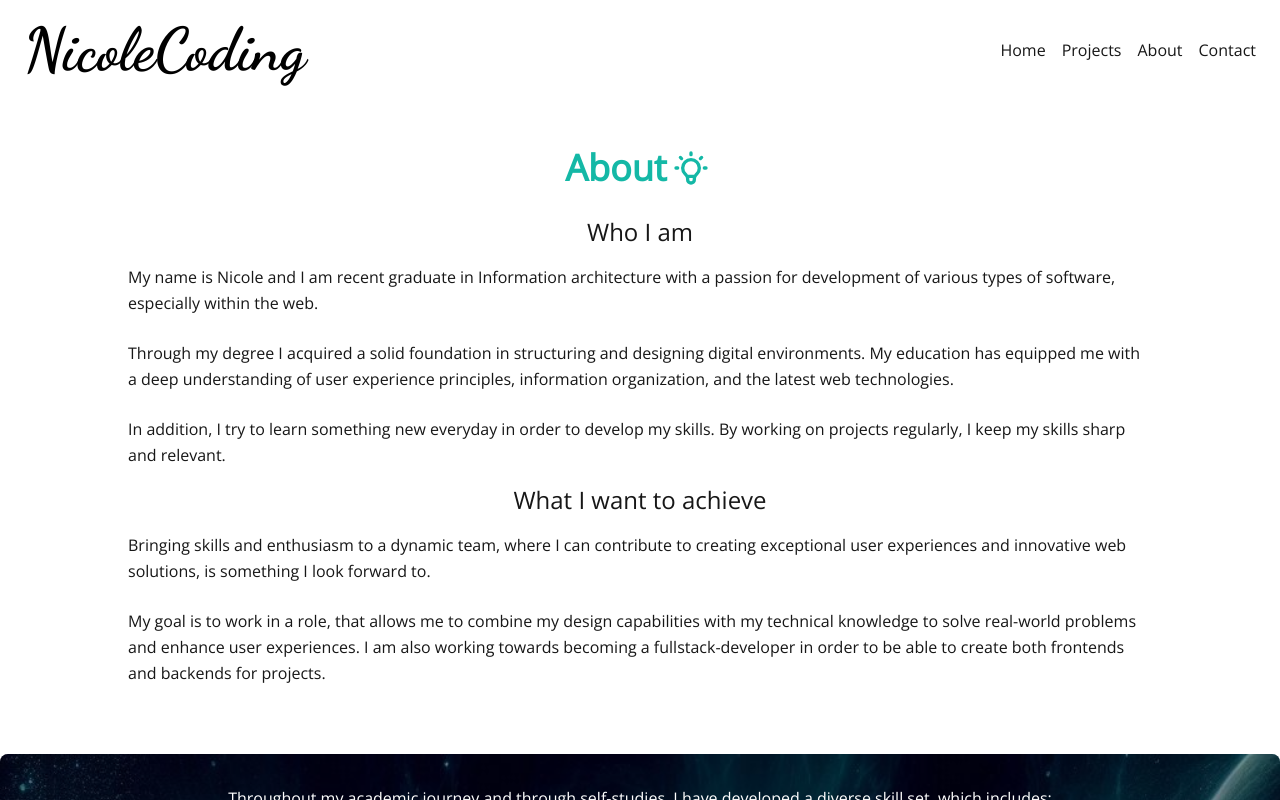
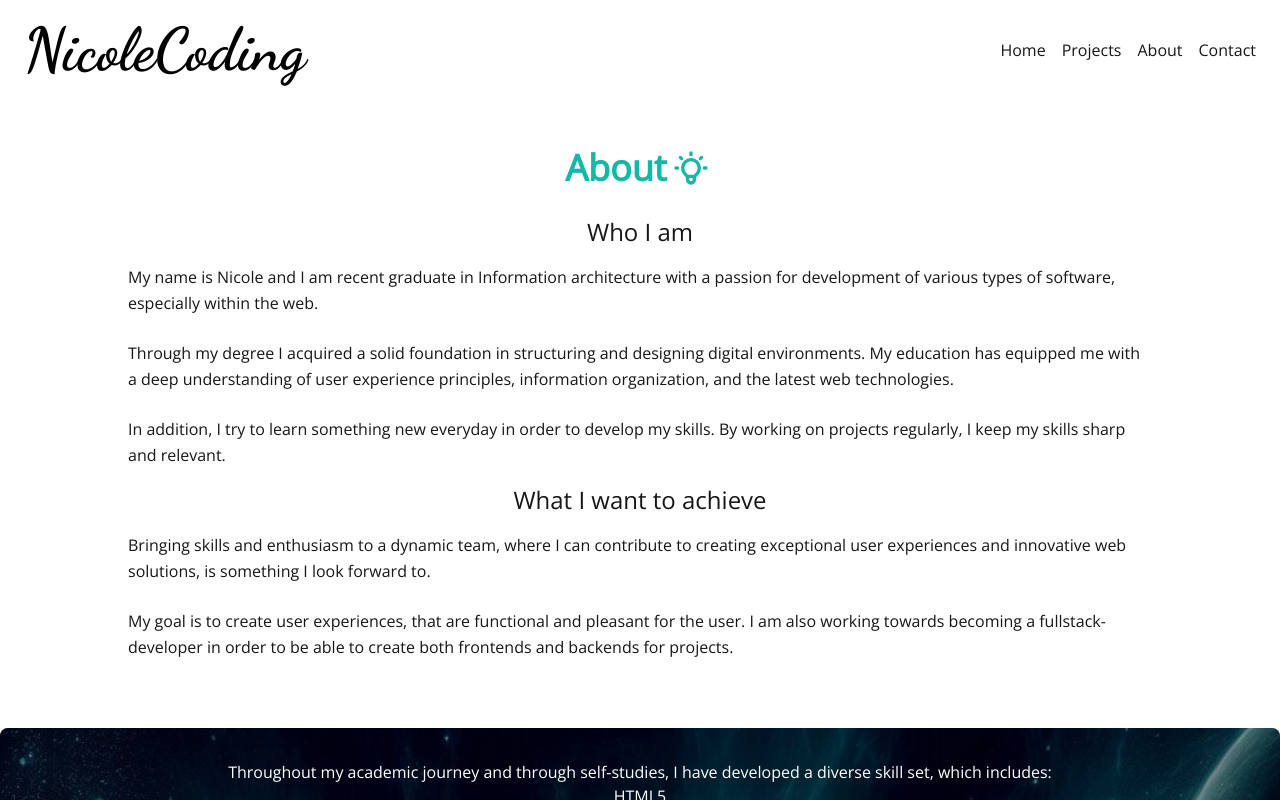
Before and after one commit to NicoleCoding/portfolio-next, a Next.js app: page /about in a window 1280 px wide. Shown: the top 800 px of the page. Built offline with nearby package versions, Linux system fonts and the light colour scheme.

Commit message:
Text changes

```diff
--- a/pages/about.js
+++ b/pages/about.js
@@ -17,7 +17,7 @@ export default function About() {
                 <h3 className="text-2xl m-1">What I want to achieve</h3>
                 <p className="m-3 w-4/5 text-left leading-relaxed">Bringing skills and enthusiasm to a dynamic team, where I can contribute to creating exceptional user experiences and innovative web solutions, is something I look forward to.
                 </p>
-                <p className="m-3 w-4/5 text-left leading-relaxed pb-10"> My goal is to work in a role, that allows me to combine my design capabilities with my technical knowledge to solve real-world problems and enhance user experiences. I am also working towards becoming a fullstack-developer in order to be able to create both frontends and backends for projects.</p>
+                <p className="m-3 w-4/5 text-left leading-relaxed pb-10"> My goal is to create user experiences, that are functional and pleasant for the user. I am also working towards becoming a fullstack-developer in order to be able to create both frontends and backends for projects.</p>
             </section>
             <section className="relative bg-skills-background bg-no-repeat bg-cover m-4 sm:mx-auto p-4 md:p-8 max-w-screen-sm sm:max-w-screen-md lg:max-w-screen-lg xl:max-w-screen-xl rounded-lg">
                 <div className="absolute inset-0 bg-black opacity-45 rounded-lg"></div>
```
